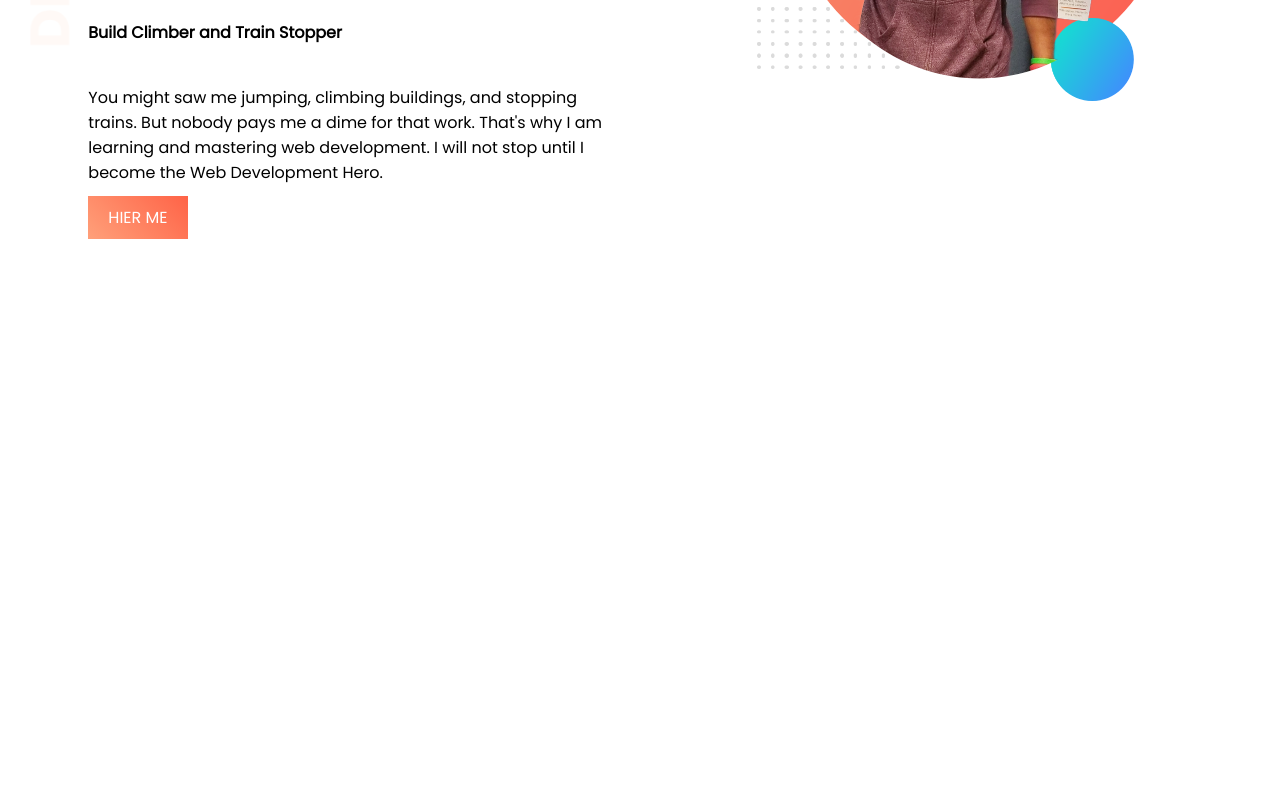
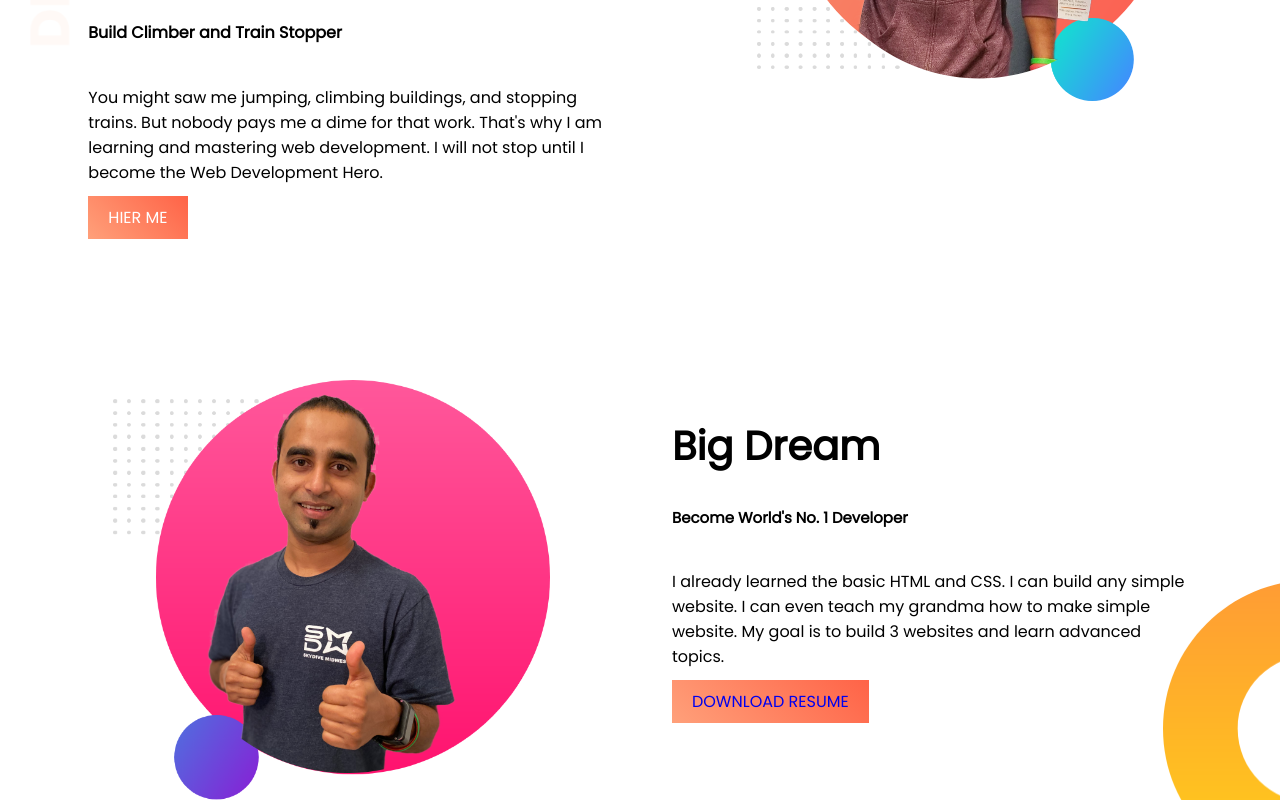
Before and after one commit to Rasel0406/moduel04, a plain HTML site: page index.html in a window 1280 px wide. Shown: the part 314-1114 px from the top of the page. Before the commit the page ends 800 px from the top, so only its background shows below. Drawn offline with Linux system fonts and the light colour scheme.

Commit message:
big dream

```diff
--- a/css/style.css
+++ b/css/style.css
@@ -1,76 +1,125 @@
-*{
+* {
     margin: 0;
     padding: 0;
     outline: 0;
 }
-ul,ol{
+
+ul,
+ol {
     list-style-type: none;
 }
-a{
+
+a {
     text-decoration: none;
 }
-img{
+
+img {
     vertical-align: middle;
 }
-body{
+.clr{
+    clear: both;
+}
+
+body {
     font-family: 'Poppins', sans-serif;
 }
+
 .bannder_part {
     display: flex;
     float: left;
     padding-left: 5%;
+
+}
+.banner{
 background-image: url(../images/top-banner.png);
 background-repeat: no-repeat;
 
 }
-.banner_content{
+
+.banner_content {
     width: 50%;
     float: left;
     margin-left: 2%;
     margin-top: 4%;
 
 }
-h1{
+
+h1 {
     font-size: 50px;
     margin-bottom: 30px;
 }
-h3{
+
+h3 {
     font-size: 15px;
     padding-top: 30px;
 }
-p{
+
+p {
     padding-top: 40px;
     padding-bottom: 20px;
 }
-.durjoy{
+
+.durjoy {
     color: orange;
 }
-.banner_img{
+
+.banner_img {
     width: 50%;
     float: left;
     padding-left: 12%;
 }
-.banner_img img{
+
+.banner_img img {
     width: 80%;
 }
-.button{
+
+.button {
     padding: 10px 20px;
     background-image: linear-gradient(45deg, lightSalmon, tomato);
     transition: all linear 0.4s;
 }
-.banner_content a{
+
+.banner_content a {
     color: white;
 
 }
-.button:hover{
+
+.button:hover {
     background-image: linear-gradient(#ffbb00, orange);
 }
-.durjoy:hover{
+
+.durjoy:hover {
     background: #ff0295;
     color: white;
 }
 
 /*big dream part start */
 
-
+.big_dream{
+    display: flex;
+    margin-top: 150px;
+    background-image: url(../images/dream-bg.png);
+    background-repeat: no-repeat;
+    background-position-x: right;
+    background-position-y: 200px;
+}
+.dream_content{
+    float: left;
+}
+h2{
+    font-size: 40px;
+}
+.dream_img{
+    width: 40%;
+}
+.dream_img img{
+    width: 90%;
+    padding-left: 10%;
+}
+.dream_content{
+    width: 43%;
+    float: left;
+    padding-left: 10%;
+    padding-top: 3%;
+}
 /*big dream part end */
--- a/index.html
+++ b/index.html
@@ -15,21 +15,35 @@
 
 <body>
     <!-- banner part start -->
-    <section class="bannder_part">
+    <section class="bannder_part banner">
         <div class="banner_content">
             <h1>Welcome To</h1>
-              <h1><span class="durjoy">Durjoy Chowdhury</span>  World!</h1>
-                <h4>Build Climber and Train Stopper</h4>
-                <p>You might saw me jumping, climbing buildings, and stopping trains. But nobody pays me a dime for that work. That's why I am learning and mastering web development. I will not stop until I become the Web Development Hero.</p>
-                <a class="button" href="wwww.facebook.com/durjoy04" target="blank">HIER ME</a>
+            <h1><span class="durjoy">Durjoy Chowdhury</span> World!</h1>
+            <h4>Build Climber and Train Stopper</h4>
+            <p>You might saw me jumping, climbing buildings, and stopping trains. But nobody pays me a dime for that
+                work. That's why I am learning and mastering web development. I will not stop until I become the Web
+                Development Hero.</p>
+            <a class="button" href="wwww.facebook.com/durjoy04" target="blank">HIER ME</a>
         </div>
         <div class="banner_img">
-<img src="images/jhankar.png" alt="jhankar">
+            <img src="images/jhankar.png" alt="jhankar">
         </div>
+        <div class="clr"></div>
     </section>
     <!-- banner part end -->
     <!--big dream part start-->
+<section class="big_dream bannder_part">
+    <div class="dream_img">
+        <img src="images/jhankar2.png" alt="jhankar2">
+    </div>
+    <div class="dream_content">
+        <h2>Big Dream</h2>
+        <h3>Become World's No. 1 Developer</h3>
+        <p>I already learned the basic HTML and CSS. I can build any simple website. I can even teach my grandma how to make simple website. My goal is to build 3 websites and learn advanced topics.</p>
+        <a class="button" href="wwww.facebook.com/durjoy04" target="blank">DOWNLOAD RESUME</a>
+    </div>
 
+</section>
     <!-- big dream part end -->
 </body>
 
```
Lines whose indentation alone changed are shown as unchanged.
